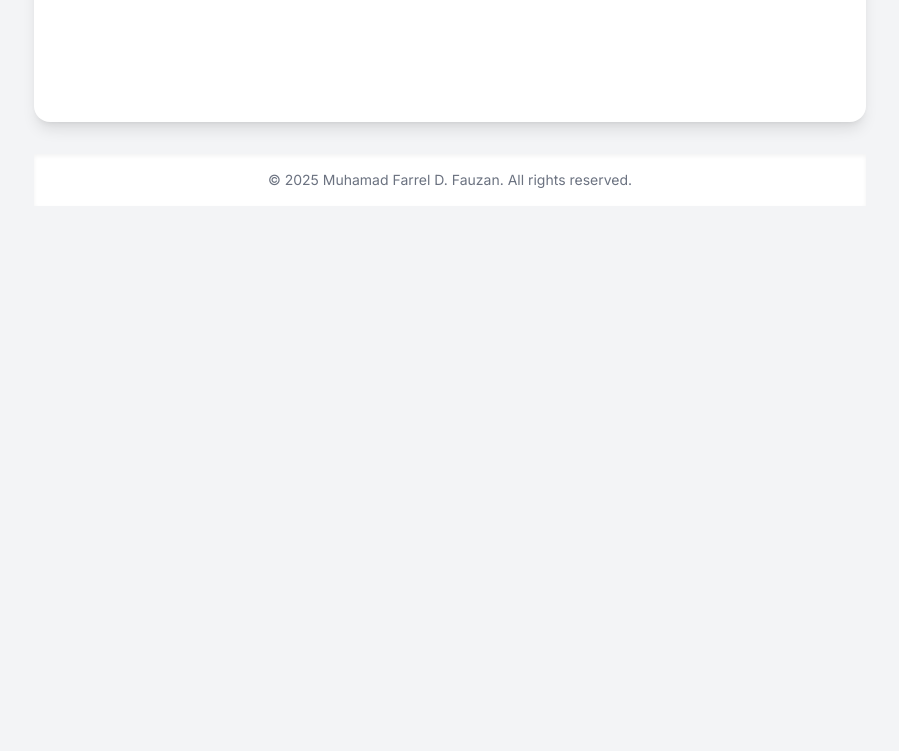
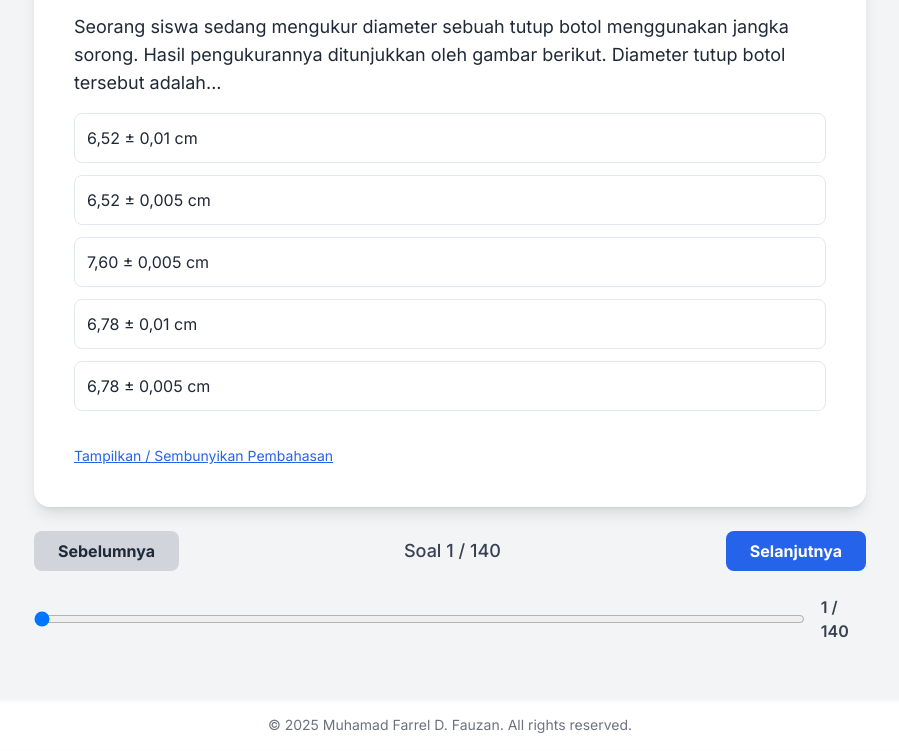
Before and after one commit to farrelfz/TKA-Fisika, a plain HTML site: page index.html in a window 1280 px wide. Shown: the part 570-1321 px from the top of the page, without its empty margins (190-1089 px from the left). Before the commit the page ends 800 px from the top, so only its background shows below. Drawn offline with nearby package versions, Linux system fonts and the light colour scheme.

Commit message:
Add navigation buttons and progress slider
Added navigation buttons and a slider for quiz progress.

```diff
--- a/index.html
+++ b/index.html
@@ -24,6 +24,19 @@
       <!-- Questions rendered here -->
     </main>
 
+    <div class="mt-6 flex flex-col gap-4">
+      <div class="flex items-center gap-4">
+        <button id="prev-btn" class="bg-gray-300 hover:bg-gray-400 text-gray-800 font-bold py-2 px-6 rounded-lg">Sebelumnya</button>
+        <div id="progress" class="text-center text-lg font-medium text-gray-700 flex-1"></div>
+        <button id="next-btn" class="bg-blue-600 hover:bg-blue-700 text-white font-bold py-2 px-6 rounded-lg">Selanjutnya</button>
+      </div>
+      <div class="flex items-center gap-4 mt-2">
+        <input id="soal-slider" type="range" min="1" max="140" value="1" class="w-full" />
+        <span id="slider-value" class="font-semibold text-gray-700">1 / 140</span>
+      </div>
+    </div>
+  </div>
+
   <footer class="bg-white mt-8 py-4 shadow-inner">
     <div class="container mx-auto px-4 text-center text-gray-500 text-sm">
       &copy; 2025 Muhamad Farrel D. Fauzan. All rights reserved.
```
